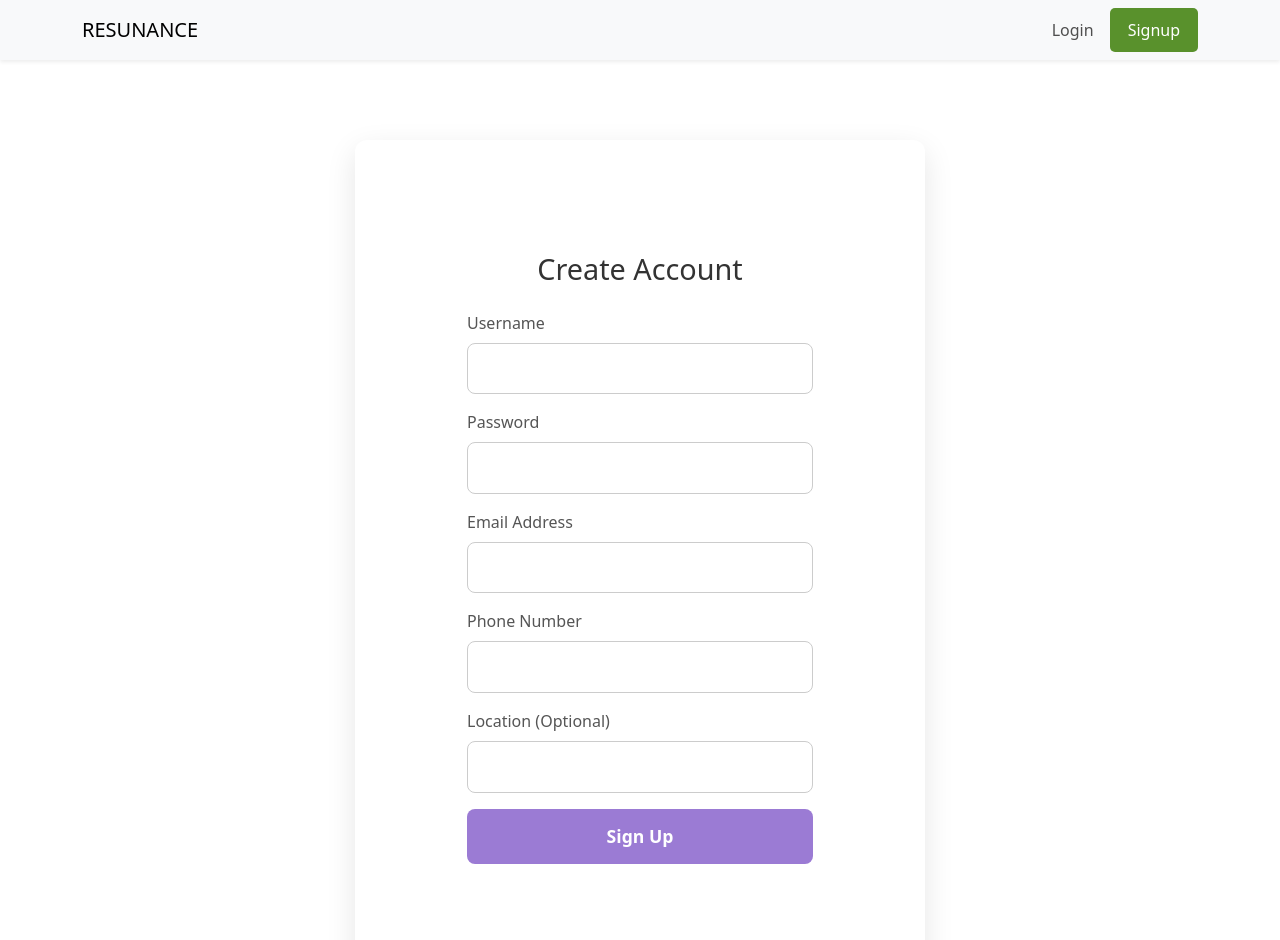
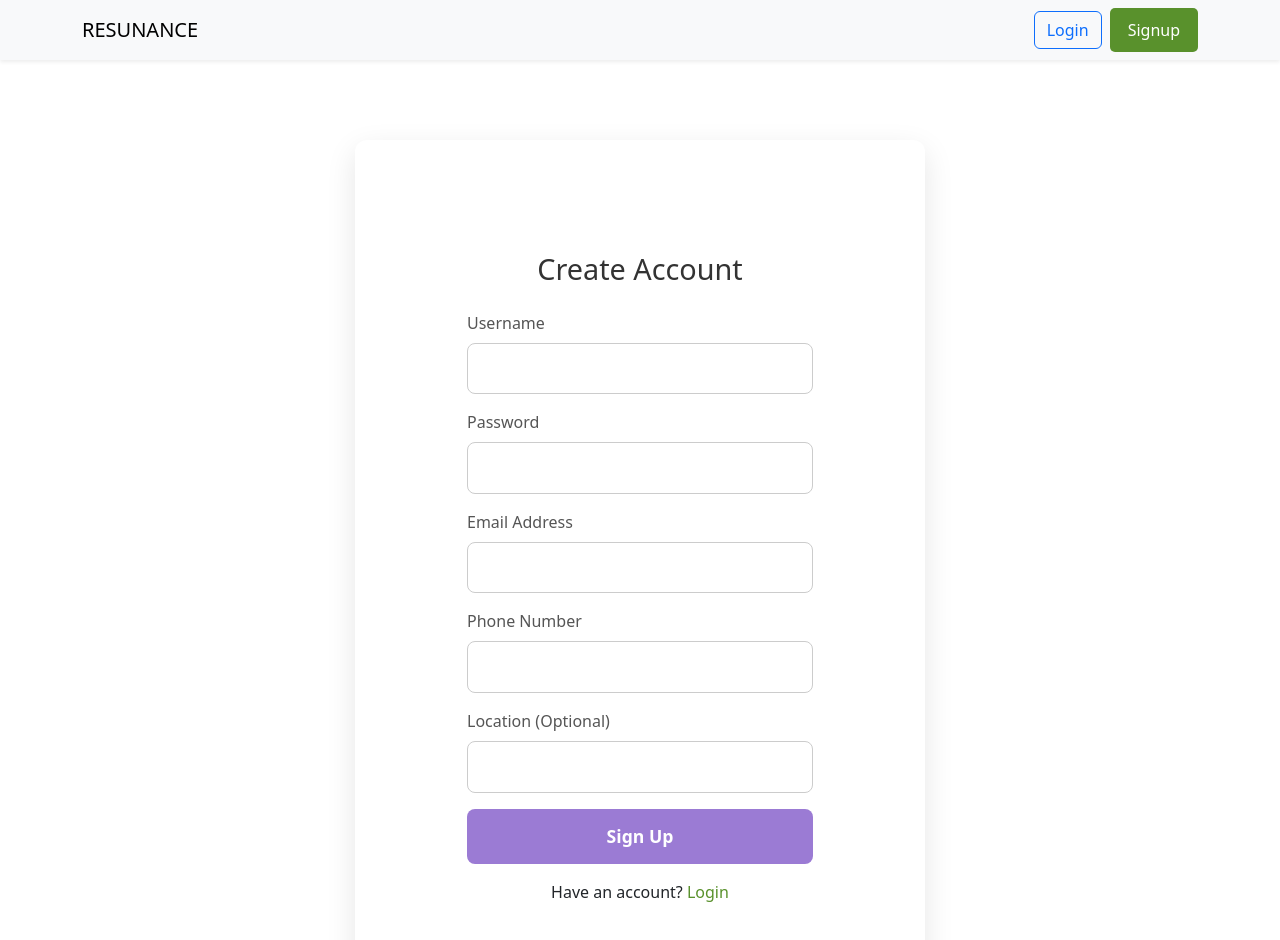
Before and after one commit to CAA900-RTA/rta-front, an Angular app: page /signup in a window 1280 px wide. Shown: the top 940 px of the page. Built offline with nearby package versions, Linux system fonts and the light colour scheme.

Commit message:
Username and Signout button in header after loggin in

```diff
--- a/src/app/app.html
+++ b/src/app/app.html
@@ -10,19 +10,24 @@
     </button>
     <div class="collapse navbar-collapse" id="navbarNav">
       <ul class="navbar-nav ms-auto mb-2 mb-lg-0 align-items-center">
-        <li class="nav-item">
-          <a class="nav-link" href="/login">Login</a>
+        <li class="nav-item" *ngIf="!isLoggedIn">
+          <button class="btn btn-outline-primary me-2" type="button" (click)="onLogin()">Login</button>
         </li>
-        <li class="nav-item">
-          <a href="/signup">
-            <button class="btn btn-primary ms-lg-2 my-2 my-lg-0 rta-bg" type="button" (click)="onSignup()">Signup</button>
-          </a>
-          </li>
+        <li class="nav-item" *ngIf="!isLoggedIn">
+          <button class="btn btn-primary rta-bg" type="button" (click)="onSignup()">Signup</button>
+        </li>
+        <li class="nav-item" *ngIf="isLoggedIn">
+          <span class="me-2 fw-bold">Welcome, {{ username }}</span>
+        </li>
+        <li class="nav-item" *ngIf="isLoggedIn">
+          <button class="btn btn-danger" type="button" (click)="onSignout()">Signout</button>
+        </li>
       </ul>
     </div>
   </div>
 </nav>
 <!--Header End-->
+
 
 <!--Components Start -->
 <!--<div class="content-wrapper d-flex justify-content-center align-items-center">-->
--- a/src/app/app.ts
+++ b/src/app/app.ts
@@ -1,20 +1,44 @@
 // app.ts
+import { CommonModule } from '@angular/common';
 import { Component } from '@angular/core';
 import { RouterOutlet, Router } from '@angular/router';
 
 @Component({
   selector: 'app-root',
   standalone: true,
-  imports: [RouterOutlet],
+  imports: [RouterOutlet, CommonModule],
   templateUrl: './app.html',
   styleUrls: ['./app.css']
 })
 export class App {
   protected title = 'rta';
+  isLoggedIn: boolean = false;
+  username: string | null = '';
 
   constructor(private router: Router) {}
+
+  ngOnInit() {
+    this.checkLoginStatus();
+  }
+
+  checkLoginStatus() {
+    this.isLoggedIn = localStorage.getItem('isLoggedIn') === 'true';
+    this.username = localStorage.getItem('username');
+  }
 
   onSignup() {
     this.router.navigate(['/signup']);
   }
+
+  onLogin() {
+    this.router.navigate(['/login']);
+  }
+
+  onSignout() {
+    localStorage.removeItem('isLoggedIn');
+    localStorage.removeItem('username');
+    this.isLoggedIn = false;
+    this.username = '';
+    this.router.navigate(['/login']);
+  }
 }
--- a/src/landing-page/landing-page.html
+++ b/src/landing-page/landing-page.html
@@ -34,9 +34,9 @@
         </button>
 
 
-        <button class="btn btn-primary ms-lg-2 my-2 my-lg-0 rta-bg" type="button" (click)="openDashboard()">
+        <!-- <button class="btn btn-primary ms-lg-2 my-2 my-lg-0 rta-bg" type="button" (click)="openDashboard()">
           Achieve Resunance
-        </button>
+        </button> -->
       </div>
     </div>
   </div>
--- a/src/login/login.html
+++ b/src/login/login.html
@@ -39,7 +39,7 @@
 
     <!-- Signup link -->
     <div class="signup-link">
-      <p>Don't have an account? <a routerLink="/signup">Sign up</a></p>
+      <p>Don't have an account? <a href="/signup">Sign up</a></p>
     </div>
   </form>
 </div>
--- a/src/login/login.ts
+++ b/src/login/login.ts
@@ -24,7 +24,14 @@ export class LoginComponent implements OnInit {
 
   open(): void {
     if (this.loginForm.valid) {
-      this.router.navigate(['/dashboard']);
+      const username = this.loginForm.get('username')?.value;
+localStorage.setItem('isLoggedIn', 'true');
+localStorage.setItem('username', this.loginForm.value.username);
+    this.router.navigate(['/dashboard']).then(() => {
+      window.location.reload();
+    });
+
+
     } else {
       this.loginForm.markAllAsTouched();
     }
--- a/src/signup/signup.html
+++ b/src/signup/signup.html
@@ -75,5 +75,9 @@
     </div>
 
     <button type="submit" [disabled]="signupForm.invalid || !isPasswordValid()">Sign Up</button>
+
+    <div class="signup-link">
+      <p>Have an account? <a href="/login">Login</a></p>
+    </div>
   </form>
 </div>
```
